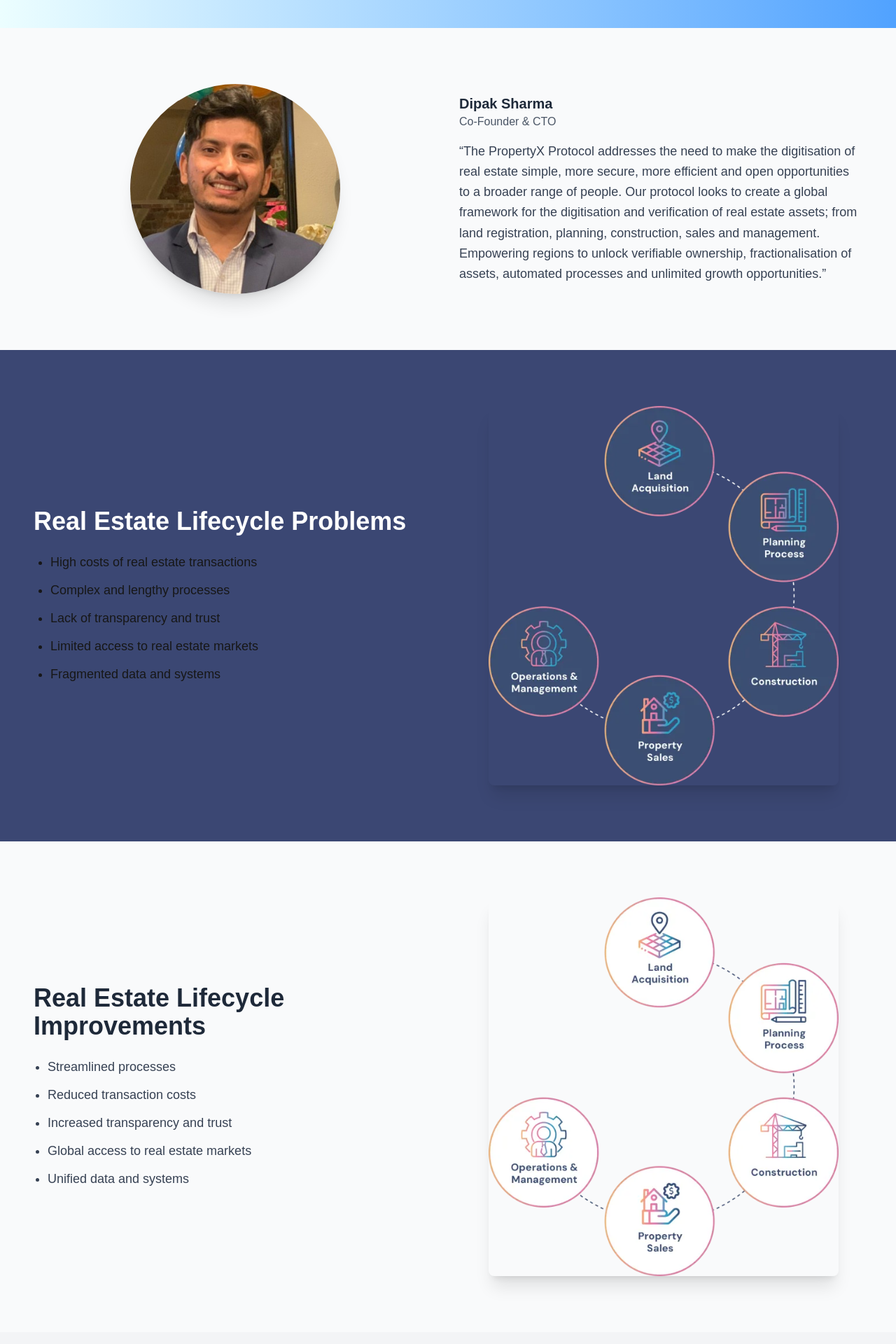
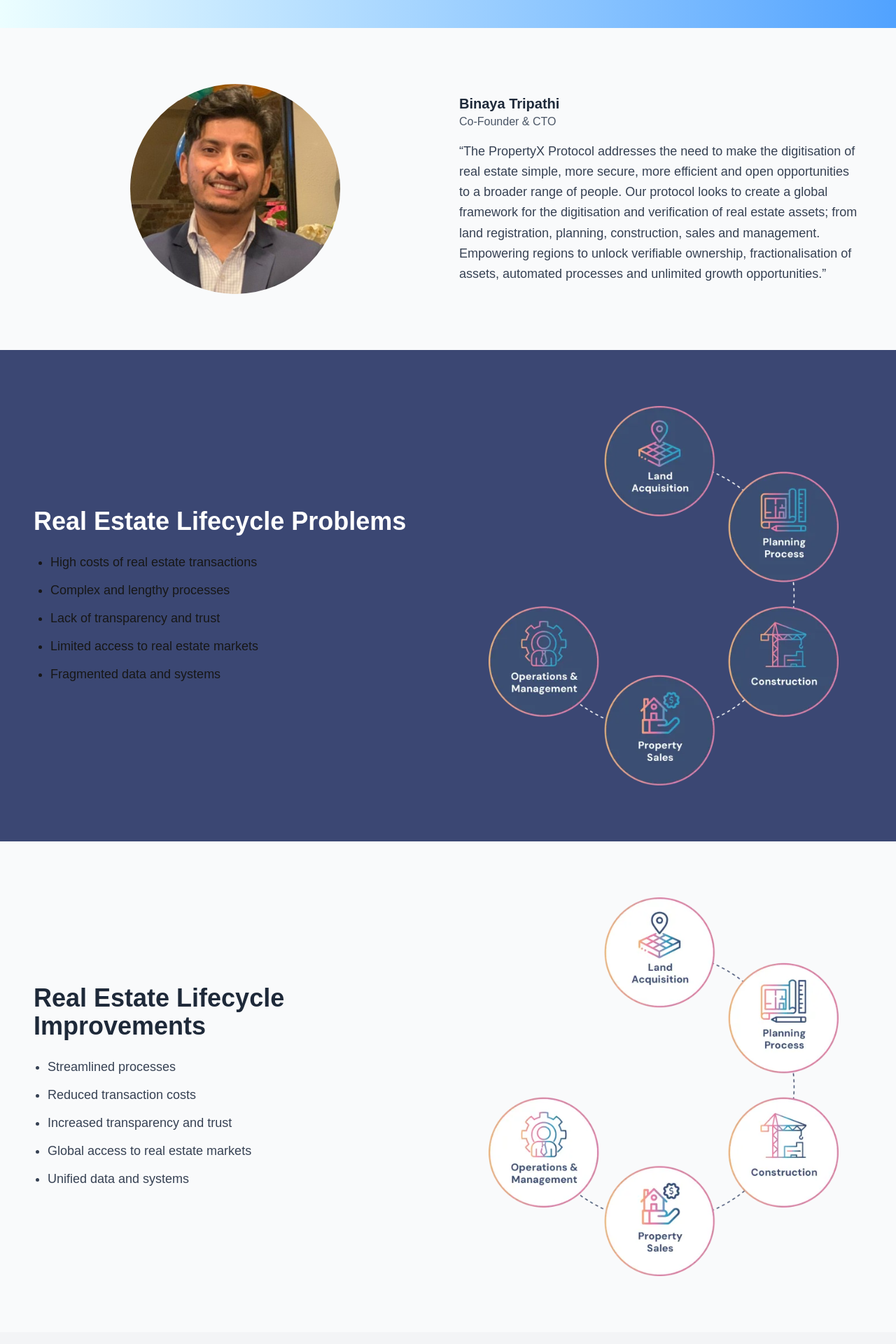
Before and after one commit to KHATRIRAMESH/hostel-site, a Next.js app: page / in a window 1280 px wide. Shown: the part 760-2680 px from the top of the page at 70% size. Built offline with nearby package versions, Linux system fonts and the light colour scheme.

Commit message:
shadow removed

```diff
--- a/src/components/Overview.tsx
+++ b/src/components/Overview.tsx
@@ -13,14 +13,16 @@ const Overview = () => {
           alt="Binaya Tripathi - Co-Founder"
           width={300}
           height={300}
-          className="rounded-full shadow-xl object-cover"
+          className="rounded-full  object-cover"
         />
       </div>
 
       {/* Text Section */}
       <div className="flex-1 text-center md:text-left max-w-xl">
         <div className="mb-4">
-          <h4 className="text-xl font-semibold text-gray-800">Dipak Sharma</h4>
+          <h4 className="text-xl font-semibold text-gray-800">
+            Binaya Tripathi
+          </h4>
           <h5 className="text-md font-medium text-gray-600">
             Co-Founder & CTO
           </h5>
--- a/src/components/Problem.tsx
+++ b/src/components/Problem.tsx
@@ -27,7 +27,7 @@ const Problem = () => {
           alt="Real Estate Problems"
           width={500}
           height={350}
-          className="rounded-lg shadow-xl object-contain"
+          className="rounded-lg object-contain"
         />
       </div>
     </section>
--- a/src/components/Solution.tsx
+++ b/src/components/Solution.tsx
@@ -29,7 +29,7 @@ const Solution = () => {
             alt="Solution"
             width={500}
             height={350}
-            className="rounded-lg shadow-xl"
+            className="rounded-lg "
           />
         </div>
       </section>
```
